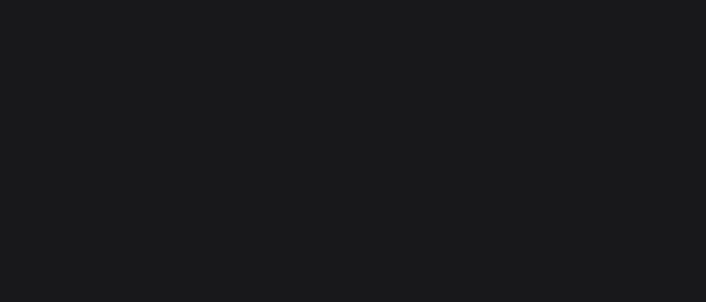
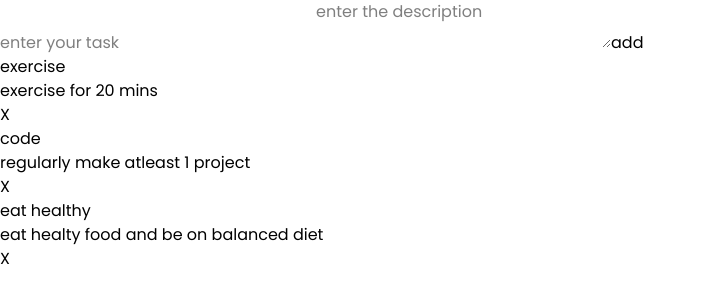
Before and after one commit to Sarishhma/30ReactProjects, a React (Vite) app: page /todo in a window 1280 px wide. Before the commit this address had no page. Shown: the top 302 px of the page, without its empty margins (0-706 px from the left). Built offline with nearby package versions, Linux system fonts and the light colour scheme.

Commit message:
'second'

```diff
--- /dev/null
+++ b/src/App.css
@@ -0,0 +1,3 @@
+*{
+    background-color: white;
+}
--- a/src/App.jsx
+++ b/src/App.jsx
@@ -1,13 +1,17 @@
 import {  Routes, Route } from "react-router-dom";
 import Counter from "./Component/Counter";
+import Todo from "./Component/TodoList/Todo";
+import "./App.css";
 
 function App() {
   return (
-
+   <div >
 
       <Routes>
         <Route path="/" element={<Counter />} />
+        <Route path="/todo" element={<Todo />} />
       </Routes>
+      </div>
 
   );
 }
--- /dev/null
+++ b/src/Component/TodoList/Todo.jsx
@@ -0,0 +1,66 @@
+import { list } from 'postcss'
+import React, { useState } from 'react'
+
+export default function Todo() {
+    const [input , setInput]= useState('')
+        const [desc , setdesc]= useState('')
+
+
+    const [lists,setList]=useState([
+        {
+            id:1,
+            task:'exercise',
+            description:"exercise for 20 mins"
+
+        },
+        {
+            id:2,
+            task:"code",
+            description:"regularly make atleast 1 project"
+
+
+        },
+        {
+            id:3,
+            task:"eat healthy",
+            description:"eat healty food and be on balanced diet"
+
+        }
+    ])
+const handleAddTask=()=>{
+    if (input.trim()===""|| desc===""){
+        alert('add task and desc')
+        return;
+    }
+    const newtask ={
+        id: lists.length +1,
+        task : input,
+        descriptio: desc
+    }
+    setList([...lists,newtask])
+    setInput('')
+    setdesc('')
+}
+const handledelete=(id)=>{
+    const updatedtask = lists.filter((task)=> task.id != id)
+    setList(updatedtask)
+}
+  return (
+    <div className='text-black'>
+        <div>
+            <input type="text" value={input} name='input' placeholder='enter your task' onChange={(e)=>setInput(e.target.value)} />
+            <textarea name='description'value={desc} placeholder='enter the description' onChange={(e)=>setdesc(e.target.value)}/>
+            <button onClick={handleAddTask}>add</button>
+        </div>
+    {lists.map((m)=>(
+        <div key={m.id}>
+            <h1>{m.task}</h1>
+            <p>{m.description}</p>
+            <button onClick={()=>handledelete(m.id)}> X</button>
+        </div>
+    ))}
+    </div>
+
+
+  )
+}
```
